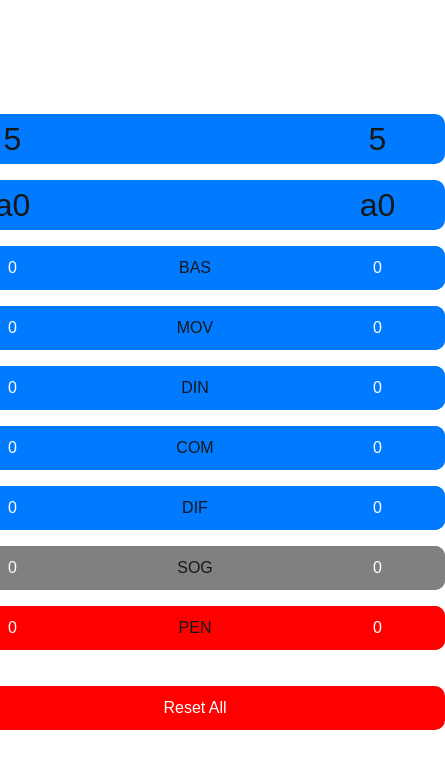
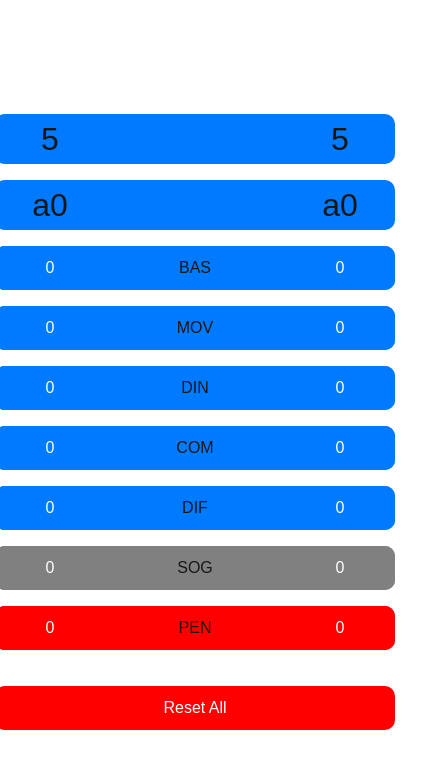
Before and after one commit to bphnx/opensj-v2, a Next.js app: page / in a window 390 px wide. Shown: the top 768 px of the page, 445 px wide, since content can reach past the window. Built offline with nearby package versions, Linux system fonts and the light colour scheme.

Commit message:
Reduced width to fit in mobile

```diff
--- a/app/components/styleParameter.tsx
+++ b/app/components/styleParameter.tsx
@@ -54,7 +54,7 @@ const StyleParameter: React.FC<StyleParameterProps> = ({ label, isSog, isPen, in
             >
                 {leftValue}
             </button>
-            <div style={{ flex: '2', textAlign: 'center', width: '400px' }}>{label}</div>
+            <div style={{ flex: '2', textAlign: 'center', width: '300px' }}>{label}</div>
             <button
                 style={{ flex: '1', backgroundColor: `${checkColor()}`, width: '50px' }}
                 onClick={() => {
--- a/app/components/styles.css
+++ b/app/components/styles.css
@@ -9,7 +9,7 @@ body {
 }
 
 .container {
-    max-width: 500px;
+    max-width: 400px;
     width: 100%;
     margin: 0 auto;
     overflow: hidden;
```
